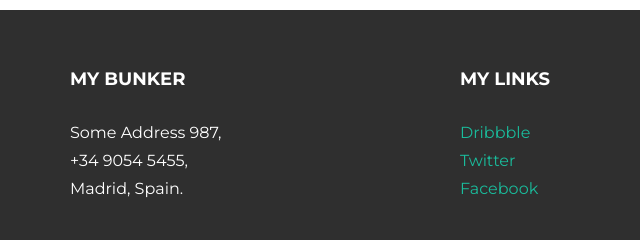
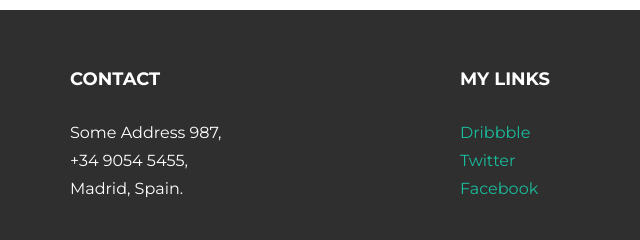
Before and after one commit to Dracai/Dracai.github.io, a plain HTML site: page index.html in a window 1280 px wide. Shown: the part 1394-1634 px from the top of the page, 0-640 px from the left. Drawn offline with nearby package versions, Linux system fonts and the light colour scheme.

Commit message:
Update index.html

```diff
--- a/index.html
+++ b/index.html
@@ -107,7 +107,7 @@
 		<div class="container">
 			<div class="row">
 				<div class="col-lg-4">
-					<h4>My Bunker</h4>
+					<h4>Contact</h4>
 					<p>
 						Some Address 987,<br/>
 						+34 9054 5455, <br/>
```
